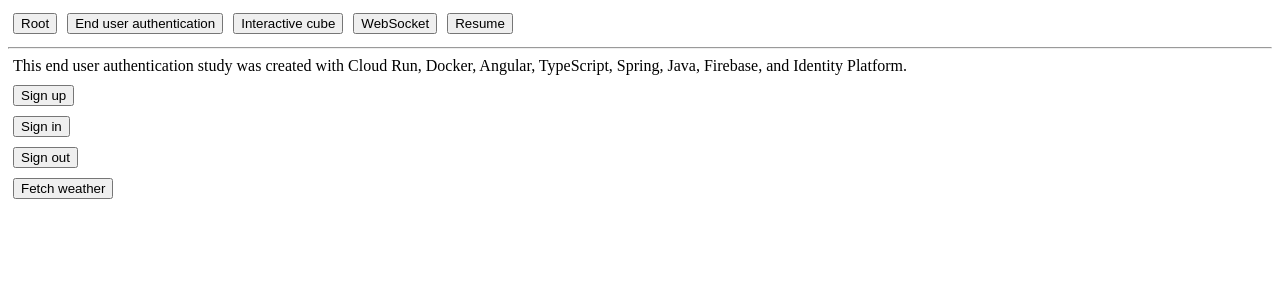
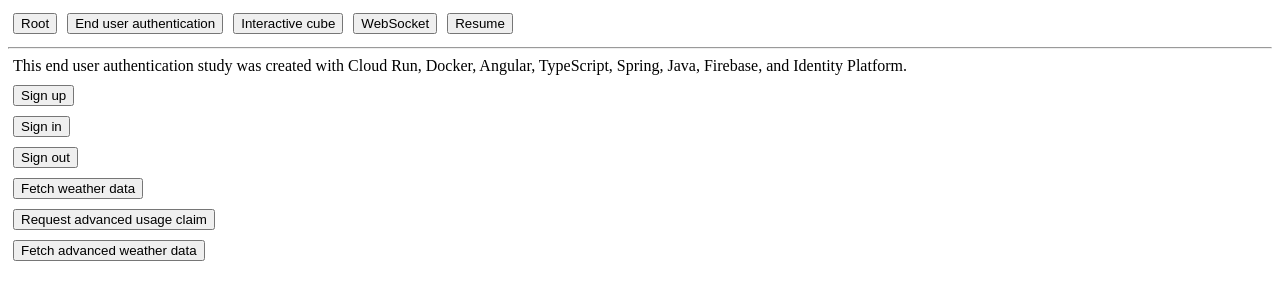
Before and after one commit to masimpson123/professional-web-application-ui, an Angular app: page /auth in a window 1280 px wide. Shown: the top 300 px of the page. Built offline with nearby package versions, Linux system fonts and the light colour scheme; no server answers.

Commit message:
advanced usage claim

```diff
--- a/src/app/auth/auth.component.html
+++ b/src/app/auth/auth.component.html
@@ -5,5 +5,7 @@
     Your security token is <b><code>{{token}}</code></b>.
 </p>
 <button [disabled]="loading" (click)="signOut()">Sign out</button><br />
-<button [disabled]="loading" (click)="fetchWeather()">Fetch weather</button><br />
+<button [disabled]="loading" (click)="fetchWeather(false)">Fetch weather data</button><br />
+<button [disabled]="loading" (click)="requestAdvancedUsageClaim()">Request advanced usage claim</button><br />
+<button [disabled]="loading" (click)="fetchWeather(true)">Fetch advanced weather data</button><br />
 <p *ngIf="loading">Loading...</p>
--- a/src/app/auth/auth.component.ts
+++ b/src/app/auth/auth.component.ts
@@ -77,7 +77,7 @@ export class AuthComponent implements OnDestroy {
       });
   }
 
-  fetchWeather() {
+  fetchWeather(advanced: boolean) {
     let securityToken = prompt('What is your security token?');
     if (securityToken === null) return;
     const headers = new HttpHeaders({
@@ -86,8 +86,9 @@ export class AuthComponent implements OnDestroy {
     });
     this.loading = true;
     // http://localhost:8080/weather
+    // https://endpoint-one-2-205823180568.us-central1.run.app/weather
     this.http.get<{weather?: string, error?: string}>(
-      'https://endpoint-one-2-205823180568.us-central1.run.app/weather', {headers})
+      'https://endpoint-one-2-205823180568.us-central1.run.app/weather' + (advanced ? '-advanced' : ''), {headers})
       .subscribe({
         next: weather => {
           this.loading = false;
@@ -99,4 +100,33 @@ export class AuthComponent implements OnDestroy {
           alert(error.message);
         }});
   }
+
+  requestAdvancedUsageClaim() {
+    let securityToken = prompt('What is your security token?');
+    if (securityToken === null) return;
+    const headers = new HttpHeaders({
+      'Content-Type': 'application/json',
+      'Authorization': `Bearer ${securityToken}`
+    });
+    this.loading = true;
+    // http://localhost:8080/request-advanced-usage-claim
+    // https://endpoint-one-2-205823180568.us-central1.run.app/request-advanced-usage-claim
+    this.http.get<{response?: string, error?: string}>(
+      'https://endpoint-one-2-205823180568.us-central1.run.app/request-advanced-usage-claim', {headers})
+      .subscribe({
+        next: response => {
+          // this should sign the user out and sign the user back in.
+          this.loading = false;
+          if (response.response) {
+            alert(response.response);
+            alert("You will be signed out because this new claim invalidates your security token.");
+            this.signOut();
+          }
+          if (response.error) alert(response.error);
+        },
+        error: error => {
+          this.loading = false;
+          alert(error.message);
+        }});
+  }
 }
--- a/src/styles.css
+++ b/src/styles.css
@@ -1,4 +1,5 @@
 /* You can add global styles to this file, and also import other style files */
 button, p, textarea, input, canvas {
     margin: 5px;
+    word-wrap:break-word;
 }
```
Also changed, not shown: 1 other file (tests, documents, lock files or other folders).
